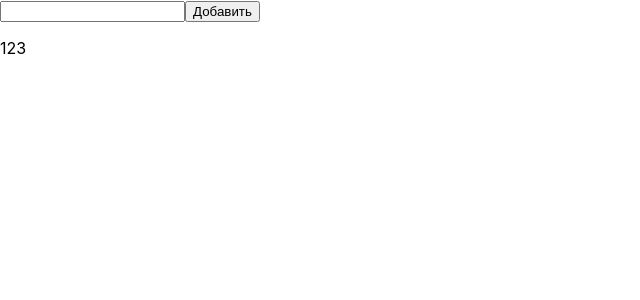
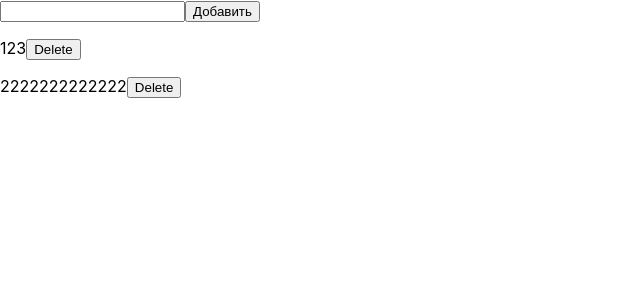
Before and after one commit to Mlovz/solvo-1, a React (Create React App) app in the folder front/: page / in a window 1280 px wide. Shown: the top 300 px of the page, without its empty margins (0-640 px from the left). Built offline with nearby package versions, Linux system fonts and the light colour scheme.

Commit message:
Тамерлан не поймет а то

```diff
--- a/front/src/components/Todo/Todo.jsx
+++ b/front/src/components/Todo/Todo.jsx
@@ -1,7 +1,10 @@
 import React, { useState } from "react";
 
 const Todo = () => {
-  const [todos, setTodos] = useState([{ text: "123", id: Math.random() }]);
+  const [todos, setTodos] = useState([
+    { text: "123", id: 1 },
+    { text: "2222222222222", id: 10 },
+  ]);
   const [text, setText] = useState("");
 
   const handleChange = (e) => {
@@ -10,7 +13,18 @@ const Todo = () => {
 
   const handleClick = (e) => {
     e.preventDefault();
+
+    if (text === "") return;
+
     setTodos([...todos, { text: text, id: Math.random() }]);
+  };
+
+  const handleDelete = (e, id) => {
+    e.preventDefault();
+    console.log(id);
+
+    // const newData = todos.filter((item) => item.id !== id);
+    // setTodos(newData);
   };
 
   return (
@@ -22,7 +36,10 @@ const Todo = () => {
         </button>
         <div>
           {todos.map((item, index) => (
-            <p key={index}>{item.text}</p>
+            <p key={index}>
+              {item.text}
+              <button onClick={(e) => handleDelete(e, item.id)}>Delete</button>
+            </p>
           ))}
         </div>
       </form>
```
